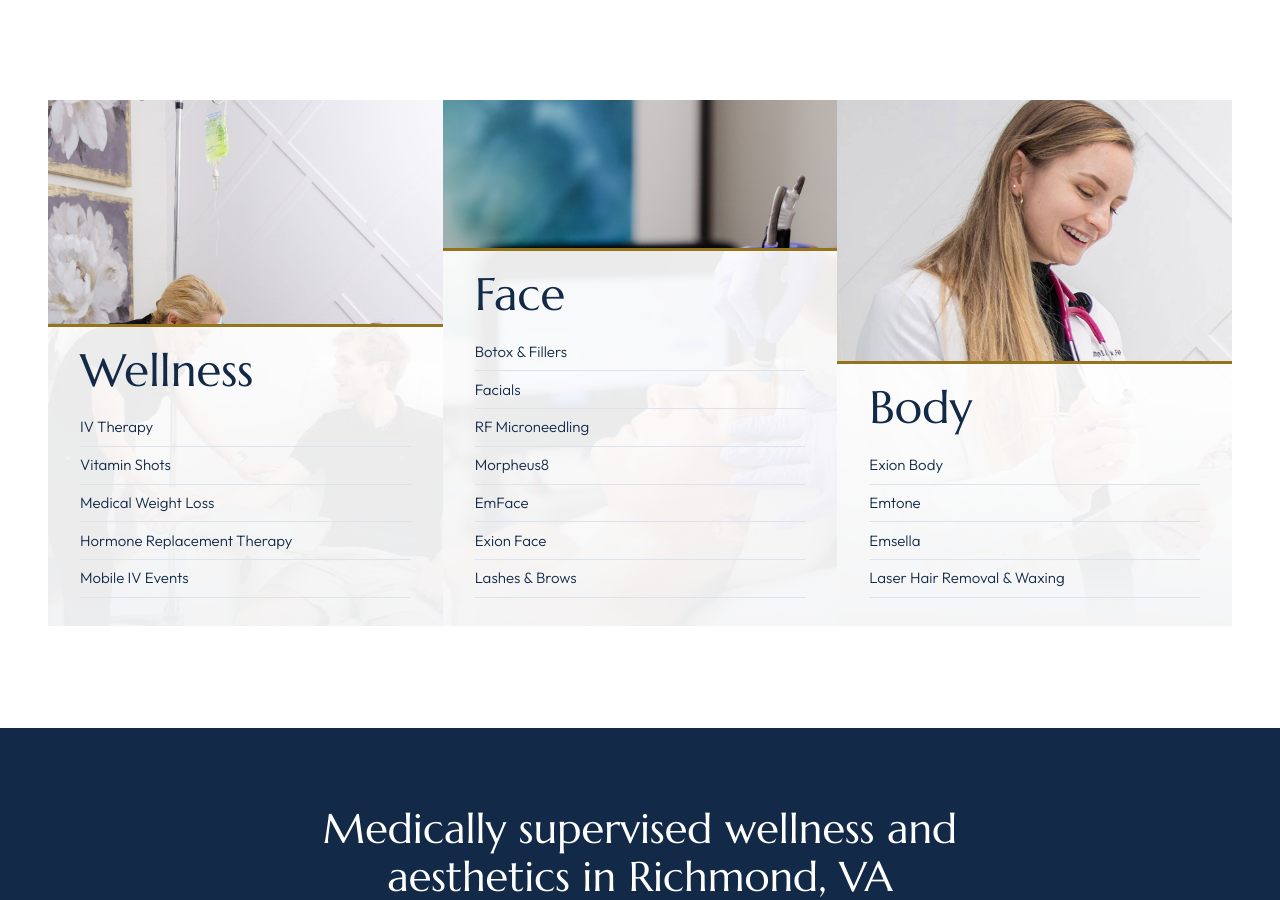
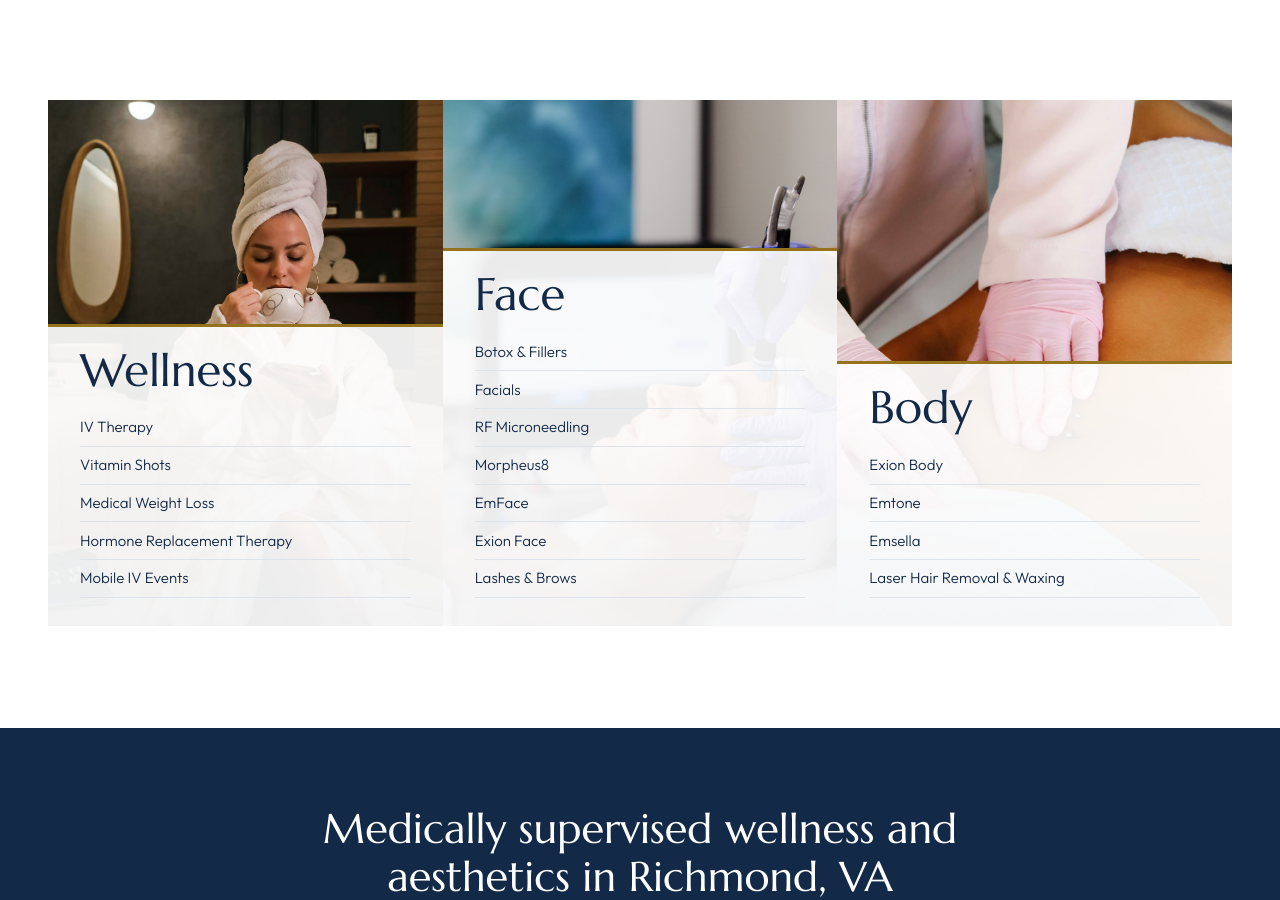
Before and after one commit to rakwel-10/vitapure, a plain HTML site: page index.html in a window 1280 px wide. Shown: the part 2188-3088 px from the top of the page. Drawn offline with Linux system fonts and the light colour scheme.

Commit message:
Swap Wellness and Body tiles to Unsplash stock photos of women
Co-Authored-By: Claude Opus 5.5 <noreply@anthropic.com>

```diff
--- a/index.html
+++ b/index.html
@@ -192,8 +192,8 @@
               <p class="concern__text">Calm active breakouts, then smooth the texture they leave behind.</p>
               <p class="concern__tx">Often treated with <a href="https://www.vitapureinfusions.com/medspa-services/facial-services/">medical facials</a> and <a href="https://www.vitapureinfusions.com/rf-microneedling-in-richmond-va/">RF microneedling</a>.</p>
             </li>
-            <li class="concern" data-group="body" data-img="assets/img/tile-body-consult.jpg" data-pos="40% 30%">
-              <!-- source: https://www.vitapureinfusions.com/wp-content/uploads/2024/07/Mobile-IV-Events.jpg -->
+            <li class="concern" data-group="body" data-img="assets/img/tile-body-stock.jpg" data-pos="50% 50%">
+              <!-- source: https://unsplash.com/photos/BDwQHbWr9Lo (Unsplash License, stock placeholder) -->
               <a class="concern__link" href="#cat-body">
                 <span class="concern__title">Body contouring &amp; skin tightening</span>
                 <span class="concern__group">Body</span>
@@ -239,8 +239,10 @@
       <h2 class="visually-hidden" id="categories-title">Treatment categories</h2>
       <div class="tiles">
         <article class="tile" id="cat-wellness" data-group="wellness">
-          <!-- source: https://www.vitapureinfusions.com/wp-content/uploads/2024/07/BellraeMarketing.com-242-scaled.jpg -->
-          <img class="tile__img" src="assets/img/tile-wellness-iv.jpg" alt="A nurse starting an IV for a patient in a private suite" loading="lazy" style="object-position: 55% 40%;" />
+          <!-- [REVAMP:CHANGED] stock placeholder: a woman in a robe in a spa suite.
+               source: https://unsplash.com/photos/I3VF9Cu4agc (Unsplash License).
+               Swap for a client photo of a female IV guest when available. -->
+          <img class="tile__img" src="assets/img/tile-wellness-stock.jpg" alt="A woman relaxing in a white robe in a private wellness suite" loading="lazy" style="object-position: 68% 50%;" />
           <div class="tile__body">
             <!-- TODO(WordPress): the menu has no Wellness landing page yet ("#"). Point this at one once it exists. -->
             <h3 class="tile__title"><a href="https://www.vitapureinfusions.com/services/">Wellness</a></h3>
@@ -273,10 +275,10 @@
         </article>
 
         <article class="tile" id="cat-body" data-group="body">
-          <!-- source: https://www.vitapureinfusions.com/wp-content/uploads/2024/07/Mobile-IV-Events.jpg
-               TODO(photo): the site has no on-topic Body photo (an Exion Body or Emtone session).
-               Swap one in when available. Keep it clothed and modest, per the client's note about too much skin. -->
-          <img class="tile__img" src="assets/img/tile-body-consult.jpg" alt="A Vita Pure provider consulting with a patient" loading="lazy" style="object-position: 20% 30%;" />
+          <!-- [REVAMP:CHANGED] stock placeholder: a provider treating a woman's abdomen (body contouring).
+               source: https://unsplash.com/photos/BDwQHbWr9Lo (Unsplash License).
+               Swap for a client photo of an Exion Body or Emtone session when available. -->
+          <img class="tile__img" src="assets/img/tile-body-stock.jpg" alt="A provider in gloves performing a body treatment on a woman's abdomen" loading="lazy" style="object-position: 50% 50%;" />
           <div class="tile__body">
             <!-- TODO(WordPress): Body landing page (currently "#" in the menu). -->
             <h3 class="tile__title"><a href="https://www.vitapureinfusions.com/services/">Body</a></h3>
```
Also changed, not shown: index2.html (+10 -8 lines), assets/img/tile-body-stock.jpg (added), assets/img/tile-wellness-stock.jpg (added), 1 other file.
